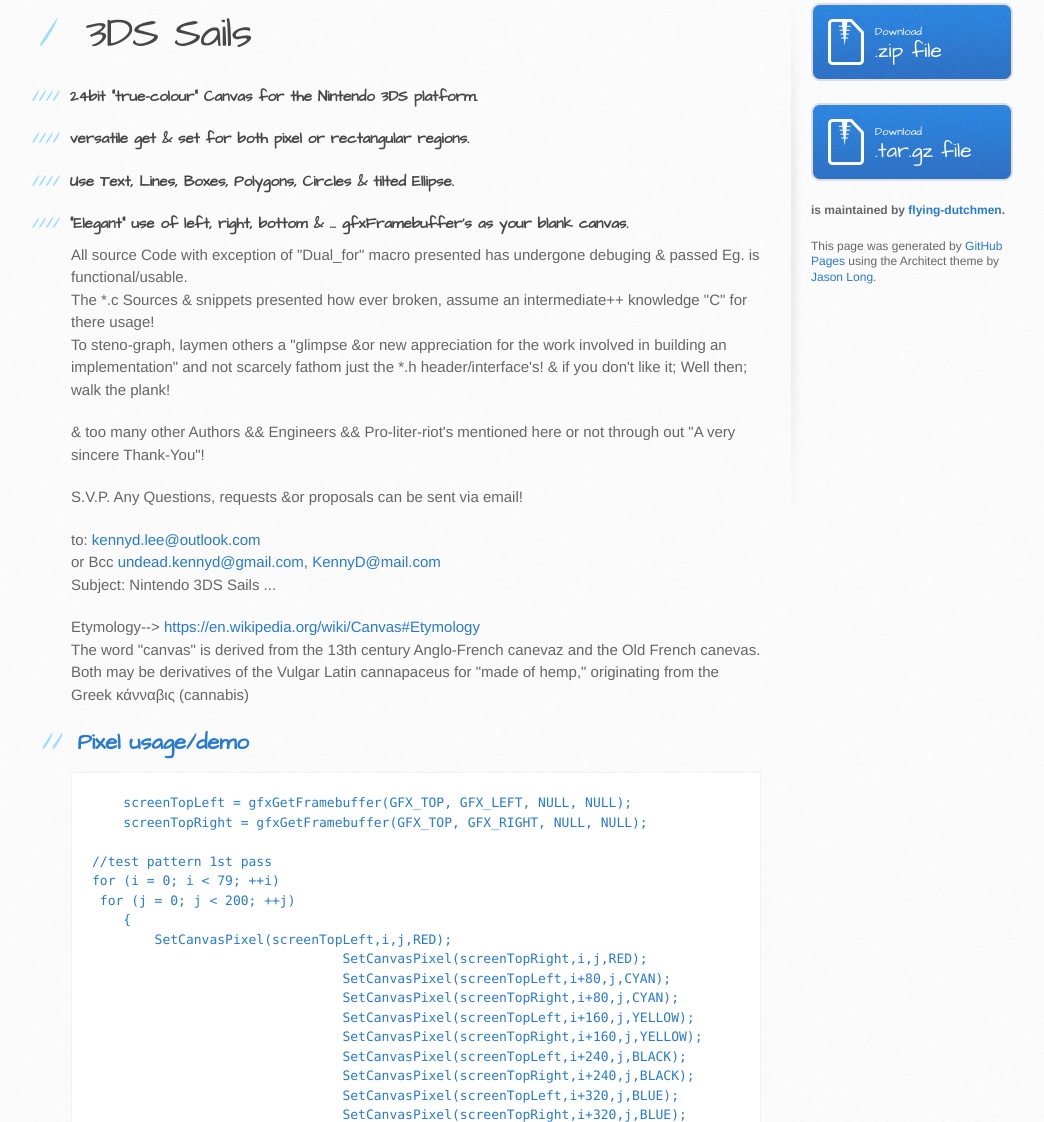
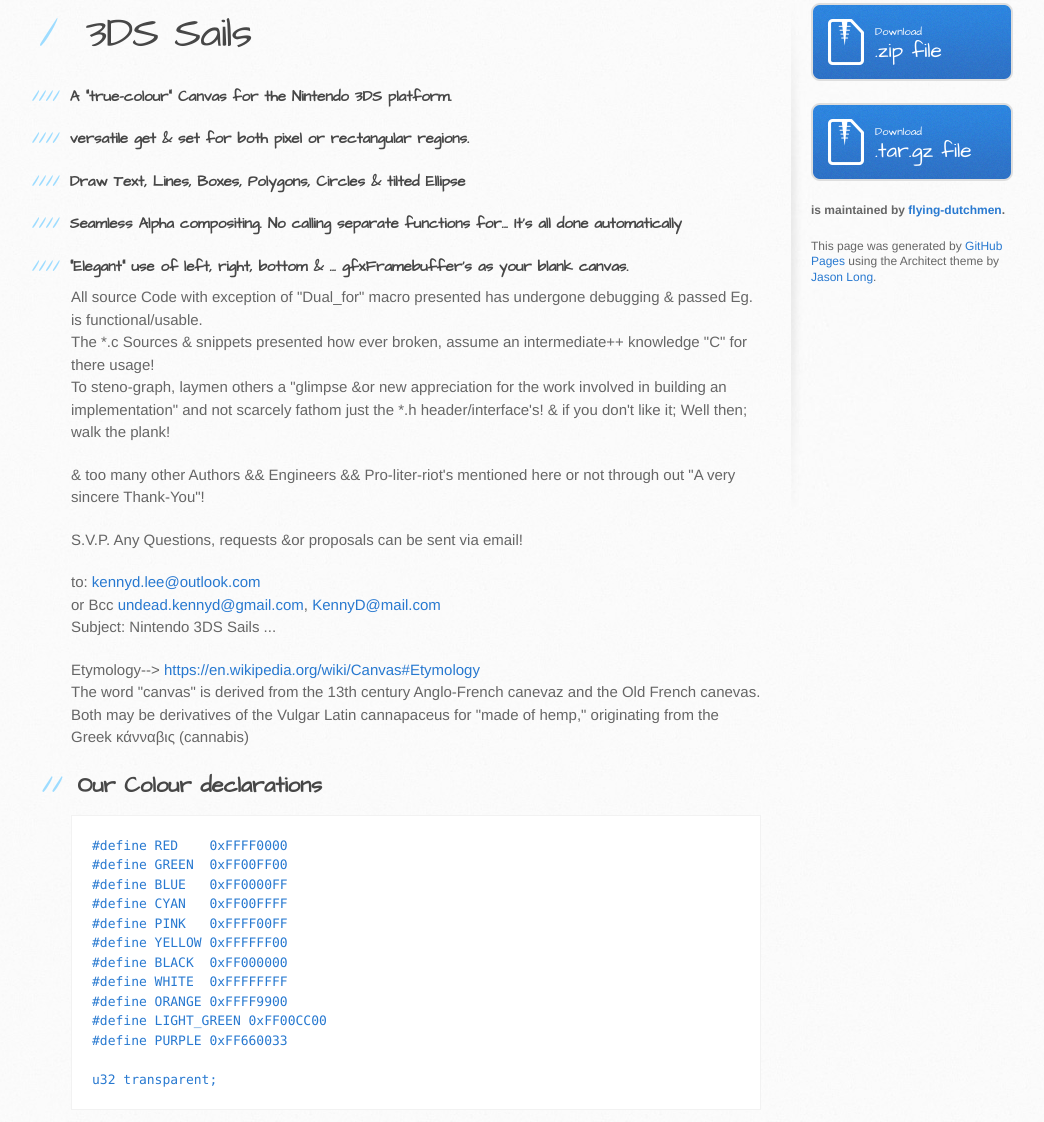
Before and after one commit to flying-dutchmen/3DS-Sails, a plain HTML site: page index.html in a window 1280 px wide. Shown: the part 263-1385 px from the top of the page, without its empty margins (99-1143 px from the left). Drawn offline with Linux system fonts and the light colour scheme.

Commit message:
Create gh-pages branch via GitHub

```diff
--- a/index.html
+++ b/index.html
@@ -32,18 +32,21 @@
 <a id="3ds-sails" class="anchor" href="#3ds-sails" aria-hidden="true"><span class="octicon octicon-link"></span></a>3DS Sails</h1>
 
 <h4>
-<a id="24bit-true-colour-canvas-for-the-nintendo-3ds-platform" class="anchor" href="#24bit-true-colour-canvas-for-the-nintendo-3ds-platform" aria-hidden="true"><span class="octicon octicon-link"></span></a>24bit "true-colour" Canvas for the Nintendo 3DS platform.</h4>
+<a id="a-true-colour-canvas-for-the-nintendo-3ds-platform" class="anchor" href="#a-true-colour-canvas-for-the-nintendo-3ds-platform" aria-hidden="true"><span class="octicon octicon-link"></span></a>A "true-colour" Canvas for the Nintendo 3DS platform.</h4>
 
 <h4>
 <a id="versatile-get--set-for-both-pixel-or-rectangular-regions" class="anchor" href="#versatile-get--set-for-both-pixel-or-rectangular-regions" aria-hidden="true"><span class="octicon octicon-link"></span></a>versatile get &amp; set for both pixel or rectangular regions.</h4>
 
 <h4>
-<a id="use-text-lines-boxes-polygons-circles--tilted-ellipse" class="anchor" href="#use-text-lines-boxes-polygons-circles--tilted-ellipse" aria-hidden="true"><span class="octicon octicon-link"></span></a>Use Text, Lines, Boxes, Polygons, Circles &amp; tilted Ellipse.</h4>
+<a id="draw-text-lines-boxes-polygons-circles--tilted-ellipse" class="anchor" href="#draw-text-lines-boxes-polygons-circles--tilted-ellipse" aria-hidden="true"><span class="octicon octicon-link"></span></a>Draw Text, Lines, Boxes, Polygons, Circles &amp; tilted Ellipse</h4>
+
+<h4>
+<a id="seamless-alpha-compositing-no-calling-separate-functions-for-its-all-done-automatically" class="anchor" href="#seamless-alpha-compositing-no-calling-separate-functions-for-its-all-done-automatically" aria-hidden="true"><span class="octicon octicon-link"></span></a>Seamless Alpha compositing. No calling separate functions for... It's all done automatically</h4>
 
 <h4>
 <a id="elegant-use-of-left-right-bottom---gfxframebuffers-as-your-blank-canvas" class="anchor" href="#elegant-use-of-left-right-bottom---gfxframebuffers-as-your-blank-canvas" aria-hidden="true"><span class="octicon octicon-link"></span></a>"Elegant" use of left, right, bottom &amp; ... gfxFramebuffer's as your blank canvas.</h4>
 
-<p>All source Code with exception of "Dual_for" macro presented has undergone debuging &amp; passed Eg. is functional/usable.<br>
+<p>All source Code with exception of "Dual_for" macro presented has undergone debugging &amp; passed Eg. is functional/usable.<br>
 The *.c Sources &amp; snippets presented how ever broken, assume an intermediate++ knowledge "C" for there usage!<br>
 To steno-graph, laymen others a "glimpse &amp;or new appreciation for the work involved in building an implementation" and not scarcely fathom just the *.h header/interface's! &amp; if you don't like it; Well then; walk the plank! </p>
 
@@ -58,6 +61,24 @@ Subject: Nintendo 3DS Sails ...  </p>
 
 <p>Etymology--&gt; <a href="https://en.wikipedia.org/wiki/Canvas#Etymology">https://en.wikipedia.org/wiki/Canvas#Etymology</a><br>
 The word "canvas" is derived from the 13th century Anglo-French canevaz and the Old French canevas. Both may be derivatives of the Vulgar Latin cannapaceus for "made of hemp," originating from the Greek κάνναβις (cannabis)</p>
+
+<h2>
+<a id="our-colour-declarations" class="anchor" href="#our-colour-declarations" aria-hidden="true"><span class="octicon octicon-link"></span></a>Our Colour declarations</h2>
+
+<pre><code>#define RED    0xFFFF0000
+#define GREEN  0xFF00FF00
+#define BLUE   0xFF0000FF
+#define CYAN   0xFF00FFFF
+#define PINK   0xFFFF00FF
+#define YELLOW 0xFFFFFF00
+#define BLACK  0xFF000000
+#define WHITE  0xFFFFFFFF
+#define ORANGE 0xFFFF9900
+#define LIGHT_GREEN 0xFF00CC00
+#define PURPLE 0xFF660033
+
+u32 transparent;
+</code></pre>
 
 <h2>
 <a id="pixel-usagedemo" class="anchor" href="#pixel-usagedemo" aria-hidden="true"><span class="octicon octicon-link"></span></a><a href="https://www.facebook.com/1596037147331761/photos/a.1629176367351172.1073741828.1596037147331761/1636255289976613/?type=1&amp;theater">Pixel usage/demo</a>
```
Also changed, not shown: params.json (+1 -1 lines).
